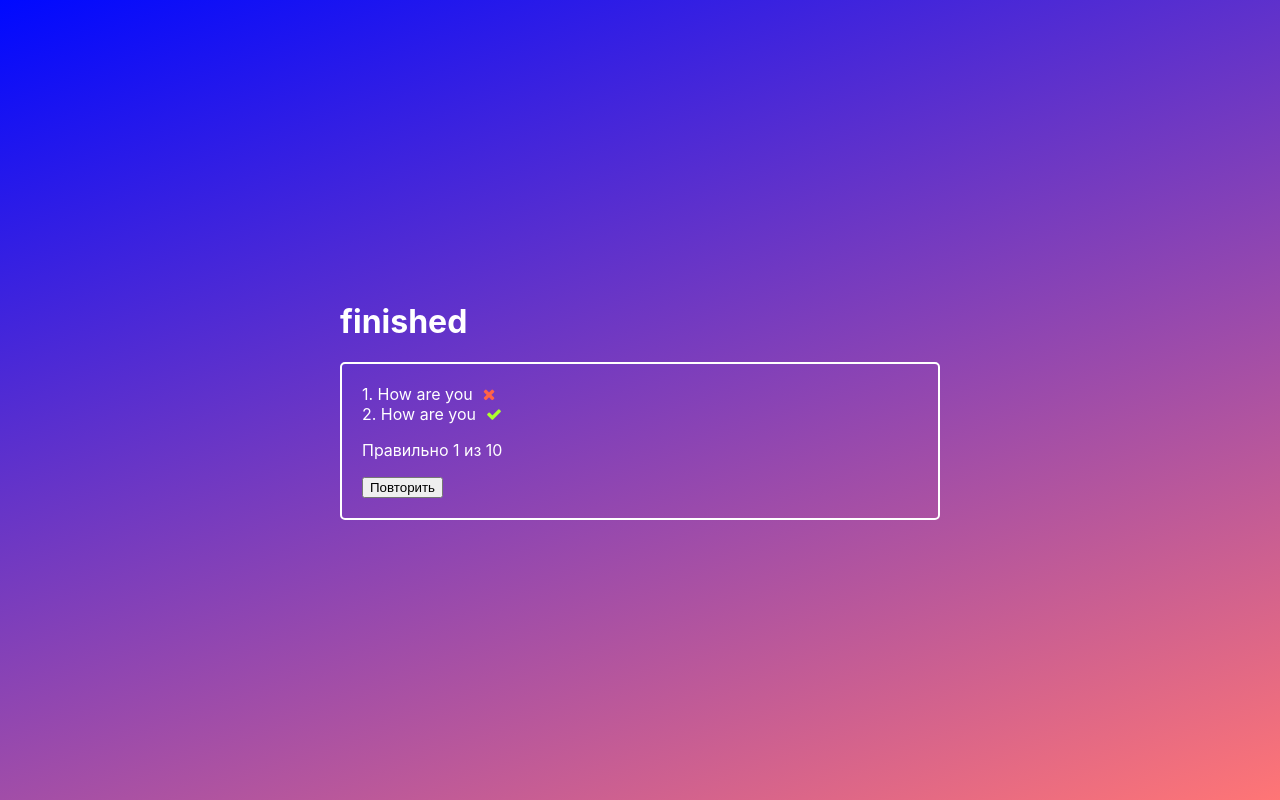
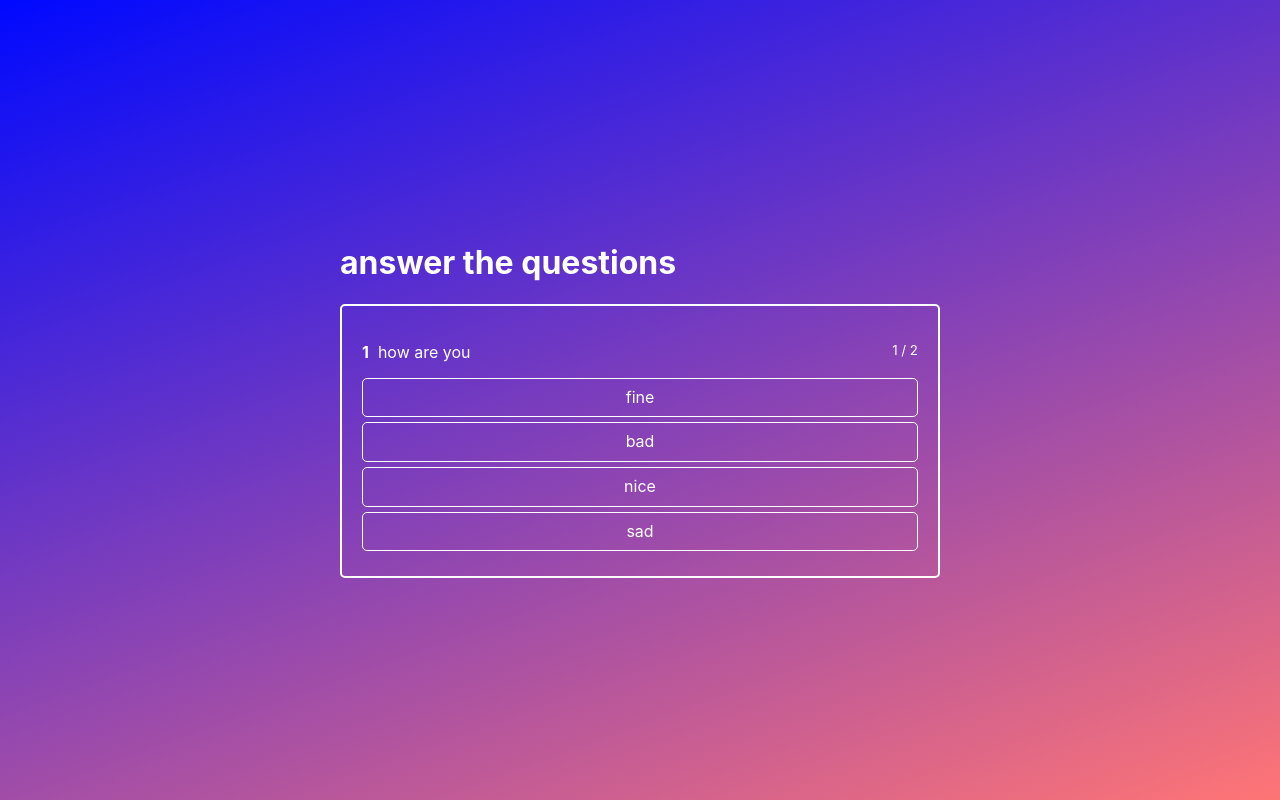
Before and after one commit to bogdan-wd/quiz-app, a React (Create React App) app: page / in a window 1280 px wide. Built offline with nearby package versions, Linux system fonts and the light colour scheme.

Commit message:
component FinishedQuiz - counter, button

```diff
--- a/src/components/ActiveQuiz/FinishedQuiz/FinishedQuiz..jsx
+++ b/src/components/ActiveQuiz/FinishedQuiz/FinishedQuiz..jsx
@@ -2,25 +2,39 @@
 import styles from './FinishedQuiz.module.css';
 
 const FinishedQuiz = props => {
+    const successCount = Object.keys(props.results).reduce((total, key) =>{
+        if(props.results[key] === 'success'){
+            total++
+        }
+        return total
+    }, 0)
+    console.log(props.results);
   return (
     <div className={styles.finishedQuiz}>
       <ul>
-        <li>
-         1. How are you
-          <i className={'fa fa-times ' + styles.error} />
-        </li>
-        <li>
-         2. How are you
-          <i className={'fa fa-check ' + styles.success} />
-        </li>
+
+        {props.quiz.map ((item, idx) => {
+          const classes = [
+            'fa',
+            props.results[item.id] === 'error' ? 'fa-times' : 'fa-check',
+            styles[props.results[item.id]],
+          ];
+          return (
+            <li className={''} key={idx}>
+              <strong>{idx + 1}</strong> &nbsp;
+              {item.question}
+              <i className={classes.join (' ')} />
+            </li>
+          );
+        })}
       </ul>
 
       <p>
-        Правильно 1 из 10
+        Правильно {successCount} из {props.quiz.length}
       </p>
 
       <div>
-        <button>Повторить</button>
+        <button onClick={props.onRetry}>Повторить</button>
       </div>
     </div>
   );
--- a/src/containers/Quiz/Quiz.jsx
+++ b/src/containers/Quiz/Quiz.jsx
@@ -5,7 +5,8 @@
 
 class Quiz extends Component {
   state = {
-    isFinished: true,
+    results:{},
+    isFinished: false,
     activeQuestion: 0,
     answerState: null, // {[id]: 'success' 'error'}
     quiz: [
@@ -67,10 +68,15 @@
     }
 
     const question = this.state.quiz[this.state.activeQuestion];
+    const results = this.state.results;
 
     if (question.rightAnswerId === answerId) {
+      if(!results[question.id]){
+        results[question.id] = 'success'
+      }
       this.setState ({
         answerState: {[answerId]: 'success'},
+        results
       });
 
       const timeOut = window.setTimeout (() => {
@@ -87,14 +93,25 @@
         window.clearTimeout (timeOut);
       }, 1000);
     } else {
+      results[question.id] = 'error'
       this.setState ({
         answerState: {[answerId]: 'error'},
+        results
       });
     }
   };
 
   isQuizFinished () {
     return this.state.activeQuestion + 1 === this.state.quiz.length;
+  }
+
+  onRetryHandler = () =>{
+    this.setState({
+      activeQuestion: 0,
+      answerState: null,
+      isFinished: false,
+      results: {},
+    })
   }
 
   render () {
@@ -106,7 +123,11 @@
           </h1>
 
           {this.state.isFinished
-            ? <FinishedQuiz/>
+            ? <FinishedQuiz
+              results={this.state.results}
+              quiz={this.state.quiz}
+              onRetry={this.onRetryHandler}
+            />
             : <ActiveQuiz
                 answers={this.state.quiz[this.state.activeQuestion].answers}
                 question={this.state.quiz[this.state.activeQuestion].question}
```
